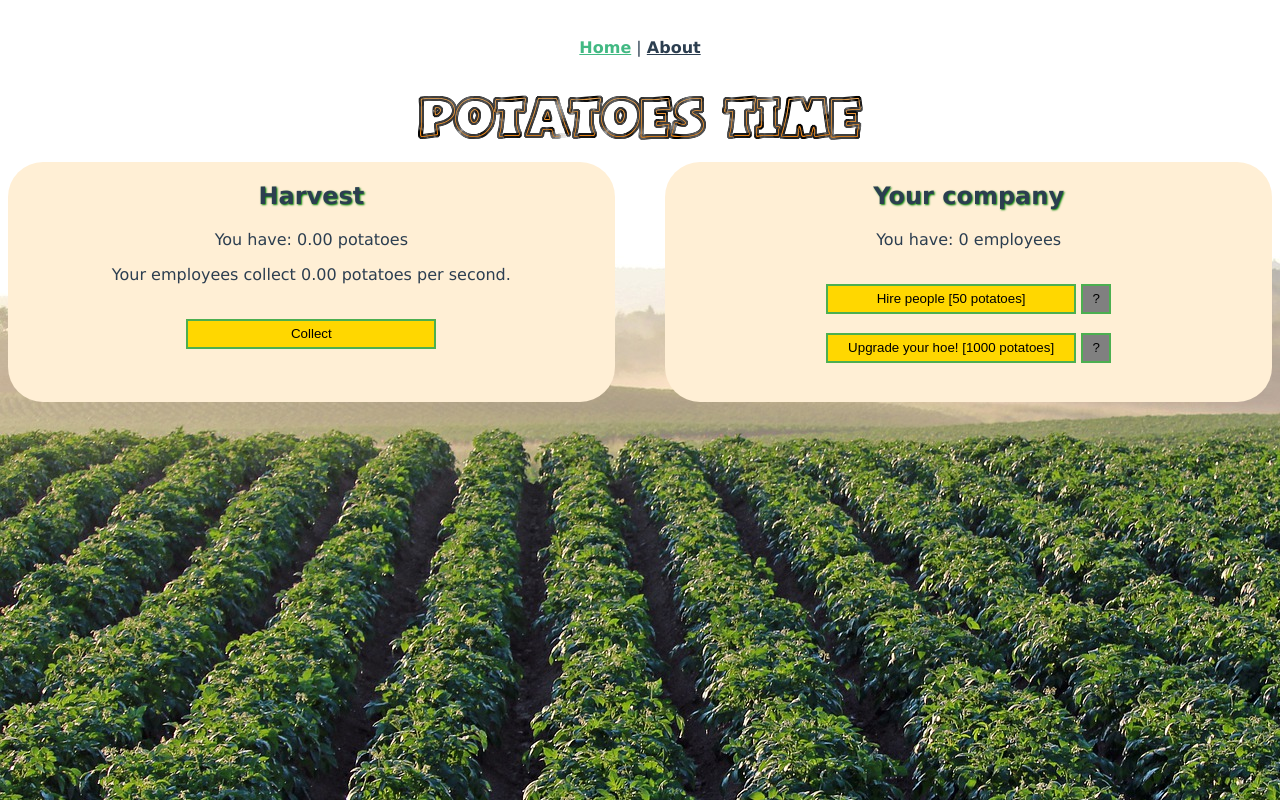
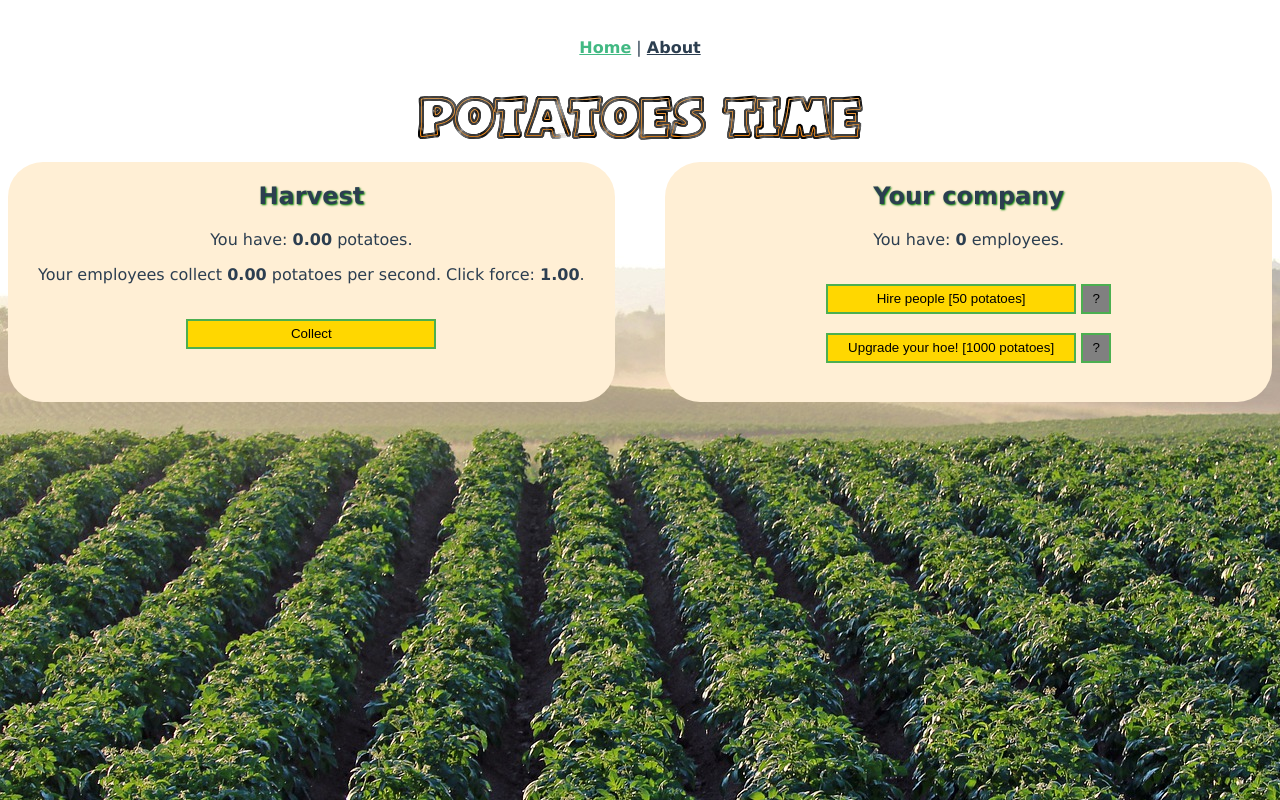
Before and after one commit to SqrtLewy/clicker-game-vue.js, a Vue app: page / in a window 1280 px wide. Built offline with nearby package versions, Linux system fonts and the light colour scheme.

Commit message:
update app view

```diff
--- a/src/components/clicker.vue
+++ b/src/components/clicker.vue
@@ -3,15 +3,15 @@
     <div class="clicker_left">
         <h2>Harvest</h2>
 
-		<p>You have: {{ potatoes.toFixed([2]) }} potatoes</p>
-		<p>Your employees collect {{ employessStrength.toFixed([2]) }} potatoes per second.</p>
+		<p>You have: <b>{{ potatoes.toFixed([2]) }}</b> potatoes.</p>
+		<p>Your employees collect <b>{{ employessStrength.toFixed([2]) }}</b> potatoes per second. Click force: <b>{{ clickstrength.toFixed([2]) }}</b>.</p>
 		<br />
 		<button v-on:click="CollectPotatoe">Collect</button>
     </div>
 	<div class="clicker_right">
         <h2>Your company</h2>
 
-		<p>You have: {{ employees }} employees</p>
+		<p>You have: <b>{{ employees }}</b> employees.</p>
 		<br />
 		<button v-on:click="HirePeople">Hire people [50 potatoes]</button> <button class="info" v-on:click="Info1">?</button>
 		<br /> <br />
@@ -103,7 +103,6 @@ export default {
 .ClickerGame {
   width: 100%;
   height: 400px;
-  margin-bottom: -40px;
 }
 .clicker_left {
   background-color: #FFEFD5;
```
